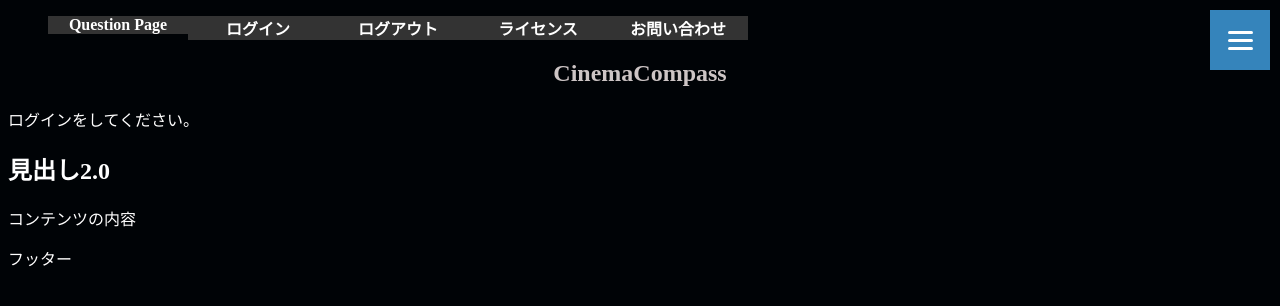
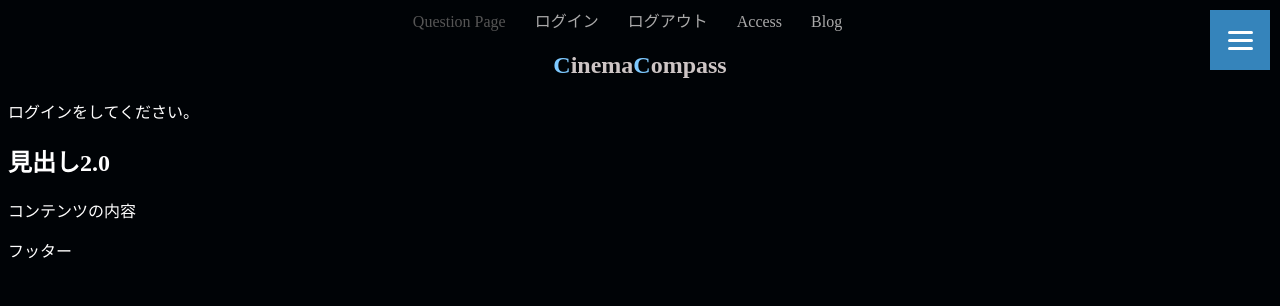
Before and after one commit to s1f102103044/GPT_app, a Django app: page /video/top in a window 1280 px wide. Shown: the top 306 px of the page. Run offline with Django 4.2, Linux system fonts and the light colour scheme; some libraries are stand-ins or nearby versions.

Commit message:
top.html
topページにメニューバー追加、question.html login.htmlは飛べる

```diff
--- a/video_site/static/css/top.css
+++ b/video_site/static/css/top.css
@@ -137,20 +137,60 @@ footer {
 
 
 
-#nav {
-  list-style: none;
-  overflow: hidden;
+nav ul{
+  margin: 0 auto;
+  padding: 0;
+  text-align: center;
+  }
+  nav ul li{
+  display: inline-block;
+  position: relative;
+  padding-right: 15px;
+  margin-right: 10px;
+  }
+  nav ul li a::after,
+  nav ul li a::before {
+  display: block;
+  content: ”;
+  position: absolute;
+  }
+  nav ul li a::after {
+  top: 10%;
+  right: 0;
+  width: 13px;
+  height: 13px;
+  background-color: #ccc;
+  border-radius: 100%;
+  }
+  nav ul li a.current::after,
+  nav ul li a:hover:after{
+  background-color: #3498db;
+  }
+  nav ul li a::before {
+  z-index: 2;
+  top: 40%;
+  right: 5px;
+  width: 5px;
+  height: 5px;
+  border-right: 1px solid #fff;
+  border-bottom: 1px solid #fff;
+  -webkit-transform: rotate(-45deg);
+  transform: rotate(-45deg);
+  }
+  nav ul li a{
+  text-decoration: none;
+  color:#aaa;
+  display: inline-block;
+  width: 100%;
+  }
+  nav ul li a.current{
+  color:#555;
+  }
+  nav ul li a:hover{
+  color:#555;
+  }
+
+
+.cinema span {
+  color: rgb(125, 201, 255);
 }
-
-#nav li {
-  width: 140px;
-  text-align: center;
-  background-color: #333;
-  float: left;
-}
-
-#nav li a {
-  text-decoration: none;
-  color: #fff;
-  font-weight: bold;
-}
--- a/video_site/templates/video/top.html
+++ b/video_site/templates/video/top.html
@@ -53,20 +53,24 @@
     <!----- /header ----->
     <!----- main ----->
 
-        <ul id="nav">
-            <li><a class="current" href="#">Question Page</a></li>
-            <li><a href="#">ログイン</a></li>
-            <li><a href="#">ログアウト</a></li>
-            <li><a href="#">ライセンス</a></li>
-            <li><a href="#">お問い合わせ</a></li>
+    <nav>
+        <ul>
+        <li><a class="current" href="{% url 'question' %}">Question Page</a></li>
+        <li><a href="{% url 'user_login' %}">ログイン</a></li>
+        <li><a href="#">ログアウト</a></li>
+        <li><a href="#">Access</a></li>
+        <li><a href="#">Blog</a></li>
         </ul>
+        </nav>
 
 
     <article>
 
 
 
-        <h1 style="text-align:center">CinemaCompass</h1>
+        <div class="cinema">
+            <h1 style="text-align:center"><span>C</span>inema<span>C</span>ompass</h1>
+        </div>
 
         <section>
             {% if user.is_authenticated %}
```
